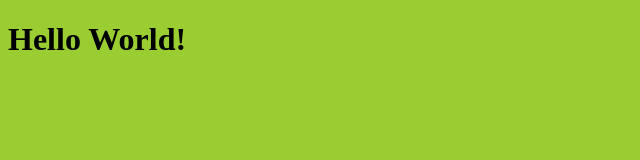
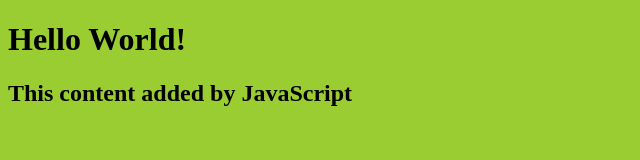
Before and after one commit to Willometers/betablog, a plain HTML site: page index.html in a window 1280 px wide. Shown: the whole page, without its empty margins (0-640 px from the left). Drawn offline with Linux system fonts and the light colour scheme.

Commit message:
add script.js, connect to index.html

```diff
--- a/index.html
+++ b/index.html
@@ -1,13 +1,11 @@
 <!DOCTYPE html>
+<html lang="en">
 <head>
   <link rel="stylesheet" href="style.css">
   <title>My Website</title>
 </head>
-<html lang="en">
-  <head>
-    <title>My Website</title>
-  </head>
 <body>
   <h1>Hello World!</h1>
+  <script src="script.js"></script>
 </body>
 </html>
```
Lines whose indentation alone changed are shown as unchanged.
